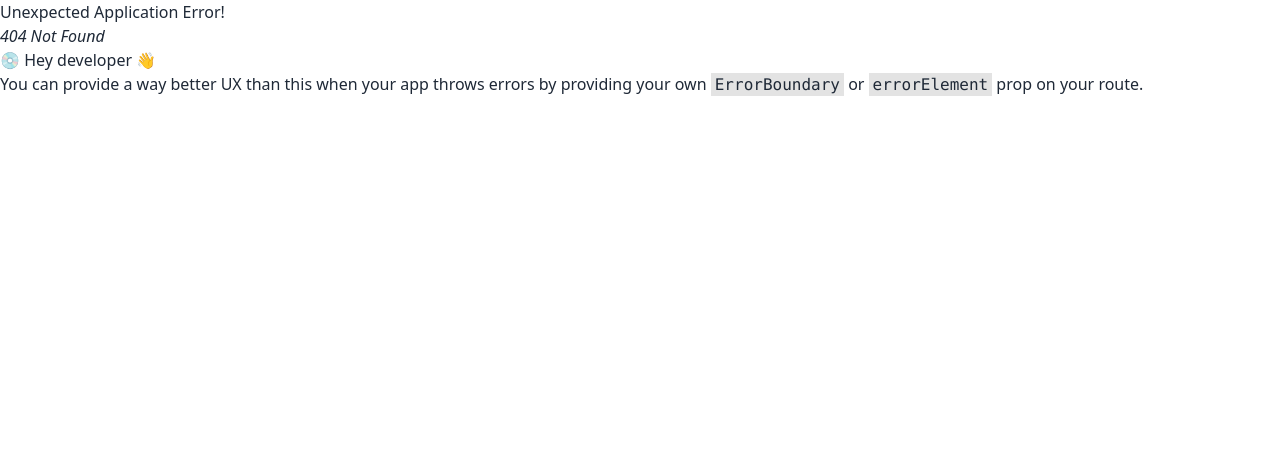
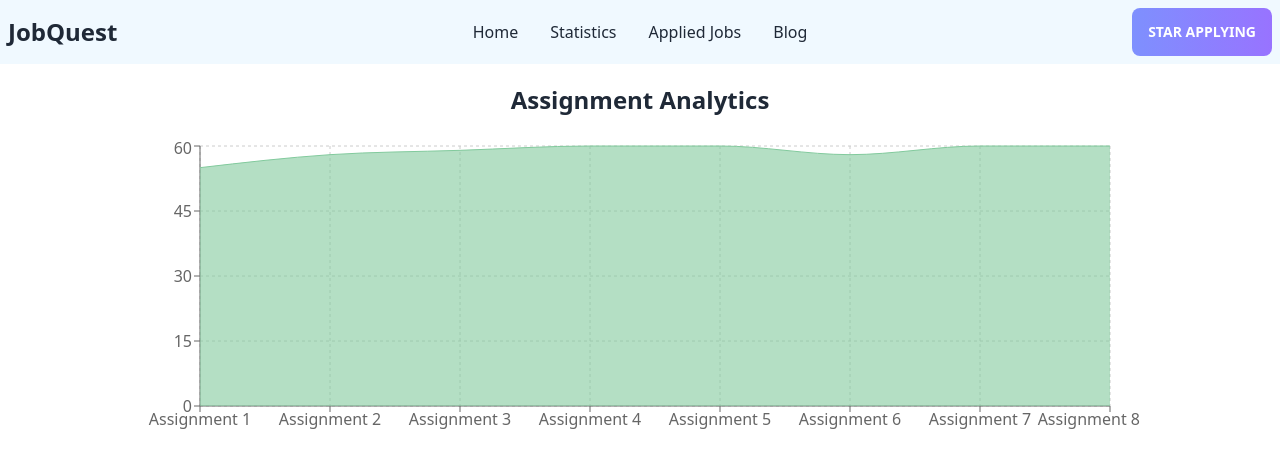
Before and after one commit to parvejpappu100/career-hub, a React (Vite) app: page /statistics in a window 1280 px wide. Before the commit this address had no page. Shown: the top 468 px of the page. Built offline with nearby package versions, Linux system fonts and the light colour scheme.

Commit message:
added assignment analytics chart

```diff
--- a/package.json
+++ b/package.json
@@ -15,6 +15,7 @@
     "react": "^18.2.0",
     "react-dom": "^18.2.0",
     "react-router-dom": "^6.10.0",
+    "recharts": "^2.5.0",
     "sort-by": "^1.2.0"
   },
   "devDependencies": {
--- /dev/null
+++ b/src/components/Statistics/Statistics.jsx
@@ -0,0 +1,40 @@
+import React from 'react';
+import {ResponsiveContainer,Line,XAxis,YAxis,CartesianGrid,Tooltip,Brush,AreaChart,Area} from "recharts";
+
+const Statistics = () => {
+    const assignmentMark = [
+        {id : 1 , name: "Assignment 1" , mark: '55'},
+        {id : 2 , name: "Assignment 2" , mark: '58'},
+        {id : 3 , name: "Assignment 3" , mark: '59'},
+        {id : 4 , name: "Assignment 4" , mark: '60'},
+        {id : 5 , name: "Assignment 5" , mark: '60'},
+        {id : 6 , name: "Assignment 6" , mark: '58'},
+        {id : 7 , name: "Assignment 7" , mark: '60'},
+        {id : 8 , name: "Assignment 8" , mark: '60'},
+    ];
+    return (
+        <div className='lg:container mx-auto my-5 text-center'>
+            <h1 className='text-2xl font-bold'>Assignment Analytics</h1>
+            <AreaChart className='my-5 mx-auto'
+                width={1000}
+                height={300}
+                data={assignmentMark}
+                syncId="anyId"
+                margin={{
+                top: 10,
+                right: 30,
+                left: 0,
+                bottom: 0
+            }}
+            >
+                <CartesianGrid strokeDasharray="3 3" />
+                    <XAxis dataKey="name" />
+                    <YAxis />
+                    <Tooltip />
+                    <Area type="monotone" dataKey="mark" stroke="#82ca9d" fill="#82ca9d" />
+            </AreaChart>
+        </div>
+    );
+};
+
+export default Statistics;
--- a/src/main.jsx
+++ b/src/main.jsx
@@ -11,7 +11,7 @@ import Main from './components/LayOut/Main';
 import Home from './components/Home/Home';
 import AppliedJobs from './components/AppliedJobs/AppliedJobs';
 import Blog from './components/Blog/Blog';
-import Banner from './components/Banner/Banner';
+import Statistics from './components/Statistics/Statistics';
 
 const router = createBrowserRouter([
   {
@@ -28,6 +28,10 @@ const router = createBrowserRouter([
         element: <AppliedJobs></AppliedJobs>
       },
       {
+        path: 'statistics',
+        element: <Statistics></Statistics>
+      },
+      {
         path: 'blogs',
         element: <Blog></Blog>
       }
```
Also changed, not shown: 1 other file (tests, documents, lock files or other folders).
